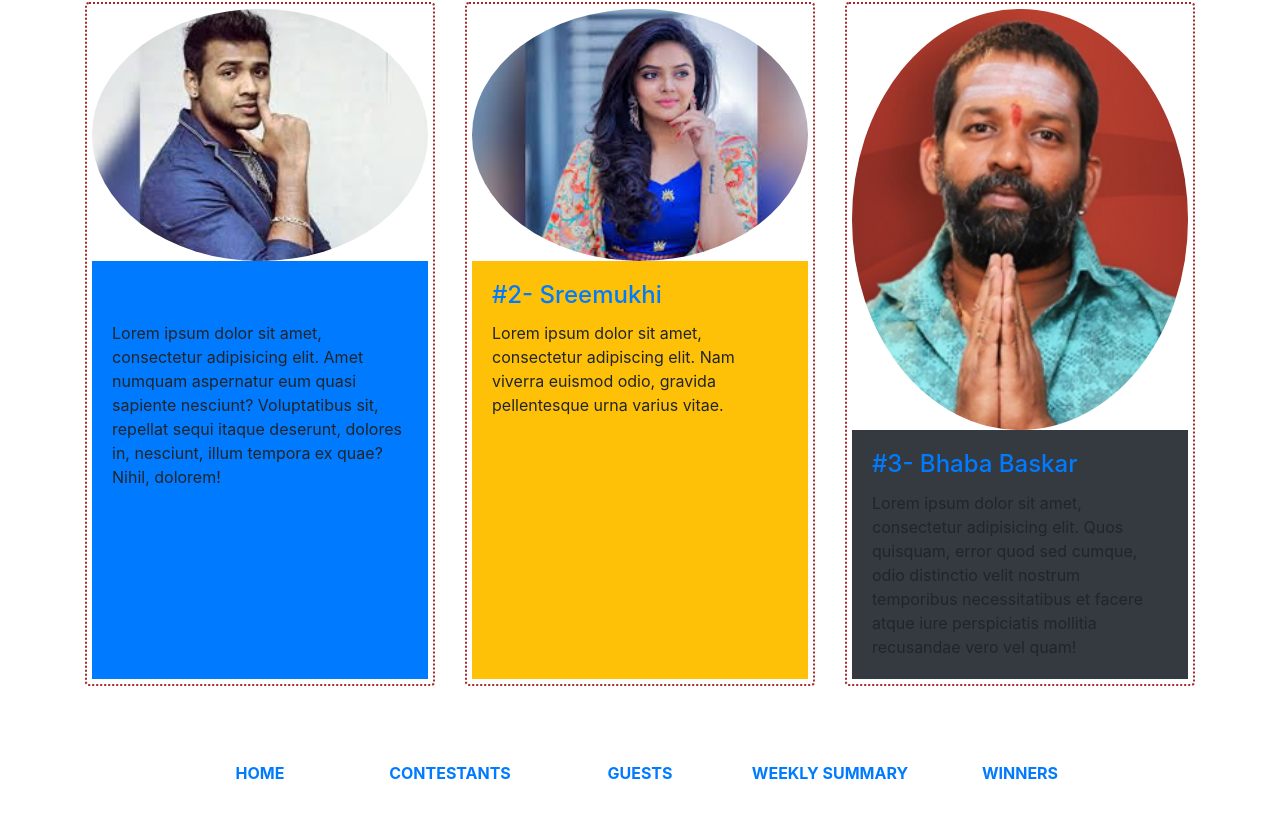
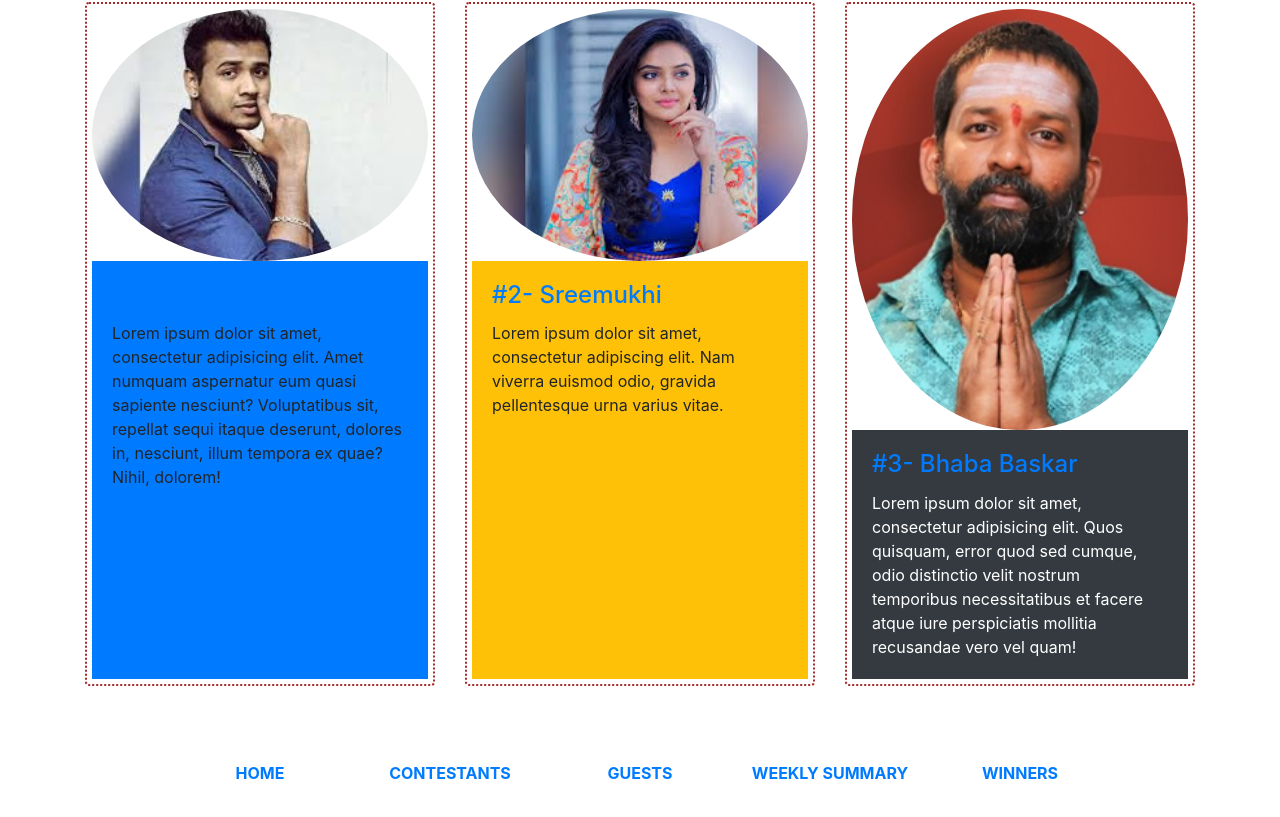
Before and after one commit to sahinyasasi/biggboss-project, a website: page working folder/src/winners.html in a window 1280 px wide. Shown: the part 670-1487 px from the top of the page. Drawn offline with Linux system fonts and the light colour scheme.

Commit message:
changed text-color

```diff
--- a/working folder/src/winners.html
+++ b/working folder/src/winners.html
@@ -145,7 +145,7 @@
                         <h4 class="card-title">
                             <a href="https://en.wikipedia.org/wiki/Sreemukhi">#2- Sreemukhi</a>
                         </h4>
-                        <p class="card-text">Lorem ipsum dolor sit amet, consectetur adipiscing elit. Nam viverra euismod odio, gravida pellentesque urna varius vitae.</p>
+                        <p class="card-text ">Lorem ipsum dolor sit amet, consectetur adipiscing elit. Nam viverra euismod odio, gravida pellentesque urna varius vitae.</p>
                     </div>
                 </div>
             </div>
@@ -156,7 +156,7 @@
                         <h4 class="card-title">
                             <a href="https://en.wikipedia.org/wiki/Baba_Bhaskar">#3- Bhaba Baskar</a>
                         </h4>
-                        <p class="card-text">Lorem ipsum dolor sit amet, consectetur adipisicing elit. Quos quisquam, error quod sed cumque, odio distinctio velit nostrum temporibus necessitatibus et facere atque iure perspiciatis mollitia recusandae vero vel quam!</p>
+                        <p class="card-text text-white">Lorem ipsum dolor sit amet, consectetur adipisicing elit. Quos quisquam, error quod sed cumque, odio distinctio velit nostrum temporibus necessitatibus et facere atque iure perspiciatis mollitia recusandae vero vel quam!</p>
                     </div>
                 </div>
             </div>
```
